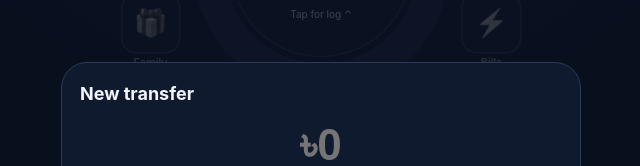
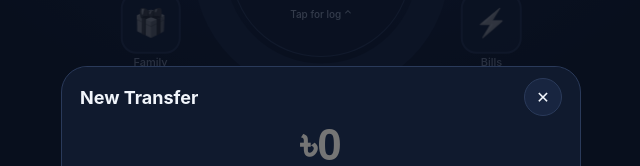
Before and after one commit to iqbalhhasan/monify, a plain HTML site: page index.html in a window 1280 px wide. Both pictures are taken after a click on the button "⇄ Transfer". Shown: the part 384-550 px from the top of the page, without its empty margins (319-959 px from the left). Drawn offline with nearby package versions, Linux system fonts and the light colour scheme.

Commit message:
Update index.html

```diff
--- a/index.html
+++ b/index.html
@@ -87,6 +87,7 @@ input[type=date]::-webkit-calendar-picker-indicator{opacity:.6}
 .stk{position:sticky;top:-18px;z-index:3;background:var(--bg);margin:-18px 0 0;padding:18px 0 6px}
 .hrow{position:relative;justify-content:center}.hrow h2{text-align:center}.hrow .xb{position:absolute;right:0;top:50%;transform:translateY(-50%)}
 .hrow{display:flex;align-items:center;justify-content:center;gap:10px}.hrow h2{margin:0}
+.hrow.l{justify-content:flex-start}.hrow.l h2{text-align:left}
 .xb{width:38px;height:38px;border-radius:50%;border:1px solid var(--line);background:var(--pn);color:var(--tx);font-size:16px;flex:none;line-height:1}
 .bal{cursor:pointer;transition:transform .12s}.bal:active{transform:scale(.98)}#rbal{cursor:default}#rbal:active{transform:none}
 .rec{position:fixed;inset:0;z-index:40;display:flex;flex-direction:column;max-width:480px;margin:0 auto;padding-top:calc(env(safe-area-inset-top,0px) + 16px);background:radial-gradient(600px 400px at 50% 0%,#18284a,transparent 70%),var(--bg);transform:translateY(100%);visibility:hidden;will-change:transform;transition:transform .26s cubic-bezier(.3,.8,.3,1),visibility 0s linear .26s}
@@ -164,14 +165,14 @@ const opts=sel=>S.accs.map(a=>`<option value="${a.id}" ${a.id===sel?"selected":"
 function form(type,t,pre){
  const edit=!!t,cats=type==="e"?CE:CI,col=type==="e"?"var(--r)":type==="i"?"var(--g)":"#6c8cff";
  const sel=t?.cat||pre||cats[0][0],a0=t?.acc||(V.acc!=="all"?V.acc:S.accs[0].id),a1=t?.to||(S.accs.find(a=>a.id!==a0)||{}).id;
- open(`<h2>${edit?"Edit ":"New "}${{e:"expense",i:"income",t:"transfer"}[type]}</h2>
+ open(`<div class="stk"><div class="hrow l"><h2>${edit?"Edit ":"New "}${{e:"Expense",i:"Income",t:"Transfer"}[type]}</h2><button class="xb" id="fxx" aria-label="Close">✕</button></div></div>
  <input class="amt" id="fa" inputmode="decimal" placeholder="${CUR}0" value="${t?t.amt:""}" style="color:${col}">
  ${type!=="t"?`<div class="grid">${cats.map(c=>`<button class="cat ${c[0]===sel?"on":""}" style="--c:${c[2]}" data-k="${c[0]}"><span>${c[1]}</span>${esc(c[3]||c[0])}</button>`).join("")}</div><label>Account</label><select id="fc">${opts(a0)}</select>`
  :`<div class="two"><div><label>From</label><select id="fc">${opts(a0)}</select></div><div><label>To</label><select id="fd">${opts(a1)}</select></div></div>`}
  <label>Date</label><input type="date" id="fdt" value="${t?.date||ds(new Date())}">
  ${type!=="t"?`<label>Note (optional)</label><input id="fn" value="${esc(t?.note||"")}" placeholder="e.g. Lunch with friends">`:""}
  <button class="go" style="background:${col}" id="fs">Save</button>${edit?`<button class="ghost" id="fx" style="color:var(--r)">Delete record</button>`:""}`);
- let cat=sel;
+ let cat=sel;$("fxx").onclick=close;
  document.querySelectorAll(".cat").forEach(b=>b.onclick=()=>{cat=b.dataset.k;document.querySelectorAll(".cat").forEach(x=>x.classList.toggle("on",x===b))});
  if(!edit)setTimeout(()=>$("fa").focus(),150);
  $("fs").onclick=()=>{const amt=parseFloat($("fa").value);if(!(amt>0)){$("fa").focus();return}
```
